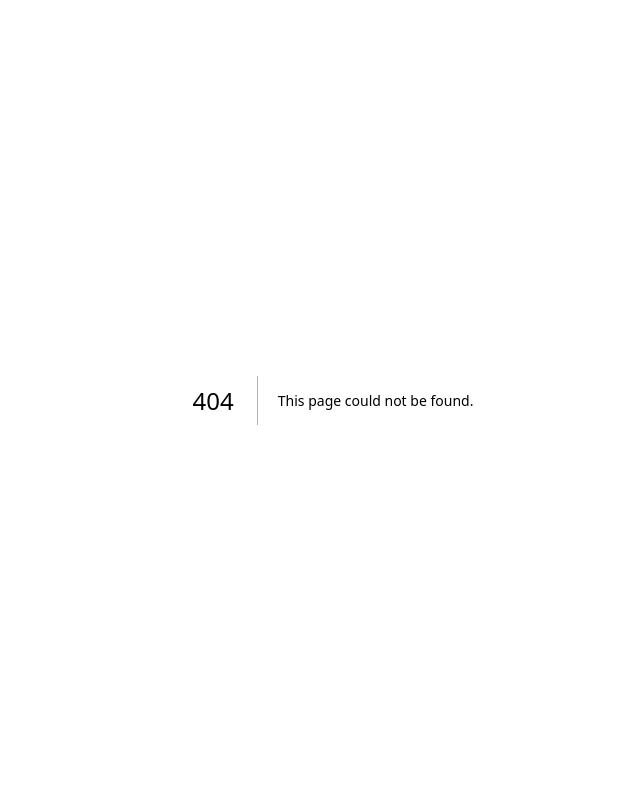
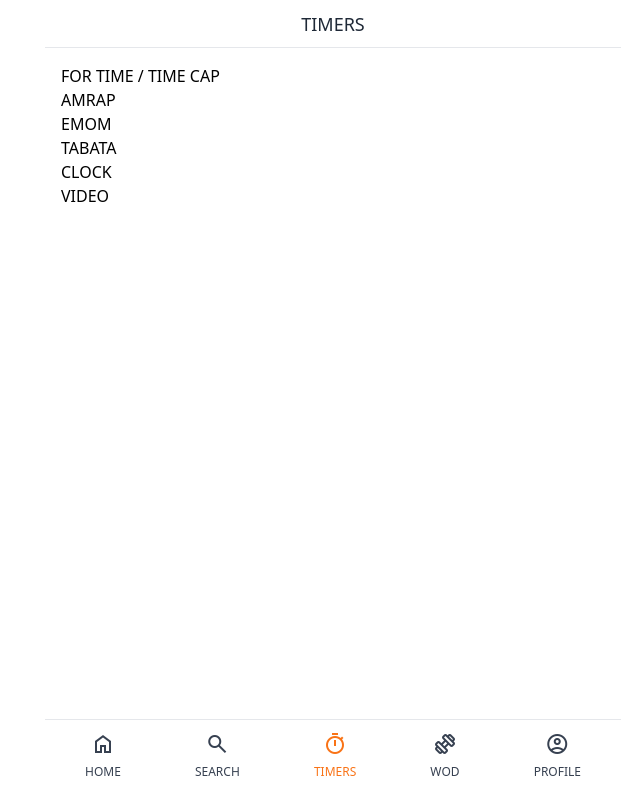
Before and after one commit to gksehfapd/crosspheed, a Next.js app: page /timers in a window 1280 px wide. Before the commit this address had no page. Shown: the whole page, without its empty margins (307-947 px from the left). Built offline with nearby package versions, Linux system fonts and the light colour scheme; what tailwindcss-animated would draw is missing.

Commit message:
feat: layout 대문자, TIMERS 타이머 구성

```diff
--- a/components/layout.tsx
+++ b/components/layout.tsx
@@ -60,16 +60,16 @@ export default function Layout({ title, canGoBack, hasTabBar, children, search }
 					<span>SEARCH</span>
 				</Link>
 				<Link
-					href="/timer"
+					href="/timers"
 					className={cls(
 						'flex flex-col items-center space-y-2 ',
-						router.pathname === '/timer'
+						router.pathname === '/timers'
 							? 'text-orange-500'
 							: 'hover:text-gray-500 transition-colors'
 					)}
 				>
 					<span className="material-symbols-outlined">timer</span>
-					<span>TIMER</span>
+					<span>TIMERS</span>
 				</Link>
 
 				<Link
--- a/pages/index.tsx
+++ b/pages/index.tsx
@@ -1,5 +1,5 @@
 import Layout from '@/components/layout'
 
 export default function Home() {
-	return <Layout title="Home">hello</Layout>
+	return <Layout title="HOME">hello</Layout>
 }
--- a/pages/profile.tsx
+++ b/pages/profile.tsx
@@ -1,5 +1,5 @@
 import Layout from '@/components/layout'
 
 export default function Profile() {
-	return <Layout title="Profile">hello</Layout>
+	return <Layout title="PROFILE">hello</Layout>
 }
--- a/pages/timer.tsx
+++ /dev/null
@@ -1,5 +0,0 @@
-import Layout from '@/components/layout'
-
-export default function Timer() {
-	return <Layout title="Timer">hello</Layout>
-}
--- /dev/null
+++ b/pages/timers/index.tsx
@@ -0,0 +1,19 @@
+import Layout from '@/components/layout'
+
+export default function Timers() {
+	return (
+		<Layout title="TIMERS">
+			<h1>FOR TIME / TIME CAP</h1>
+
+			<h1>AMRAP</h1>
+
+			<h1>EMOM</h1>
+
+			<h1>TABATA</h1>
+
+			<h1>CLOCK</h1>
+
+			<h1>VIDEO</h1>
+		</Layout>
+	)
+}
```
